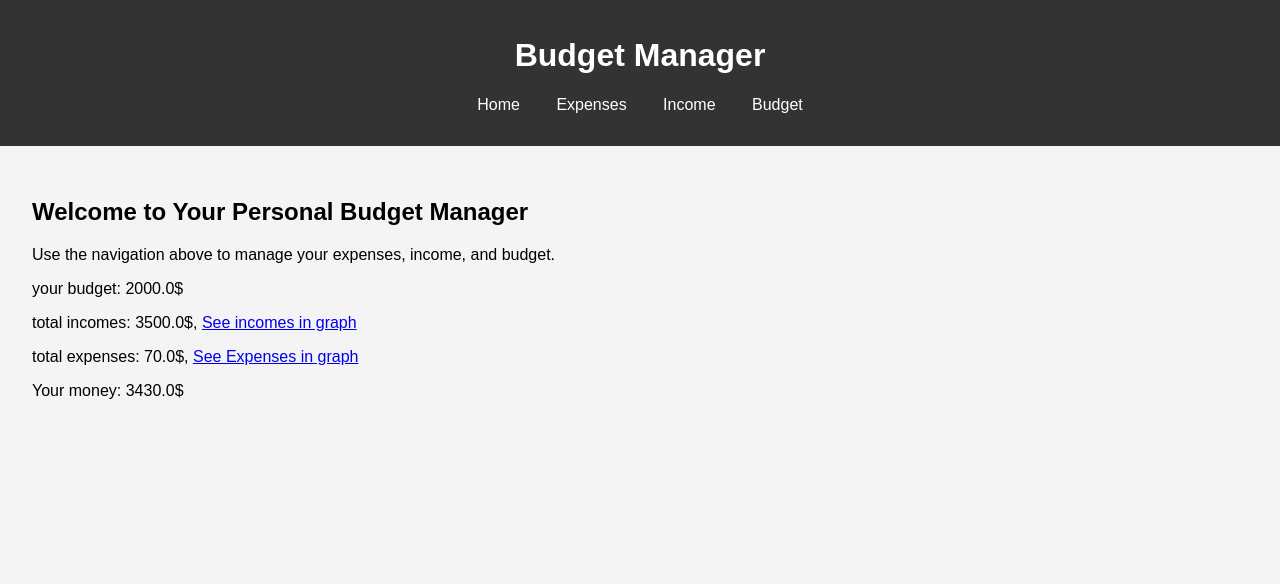
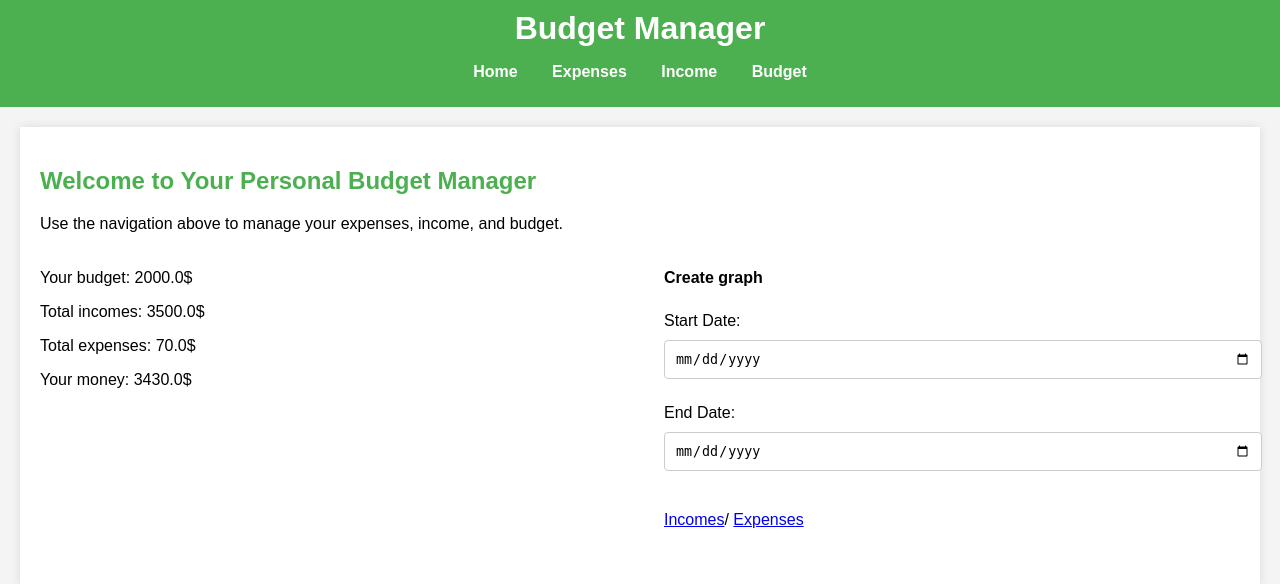
Before and after one commit to razmazlih/BudgetBuddy, a Flask app: page / in a window 1280 px wide. Shown: the top 584 px of the page. Run offline with Flask 3, Linux system fonts and the light colour scheme.

Commit message:
update budget page and add function to select date for graph in index.html

```diff
--- a/app.py
+++ b/app.py
@@ -2,4 +2,4 @@
 from ui.main_ui import app
 
 if __name__ == "__main__":
-    app.run(debug=True)
+    app.run(debug=True, port=1231)
--- a/logic/data_management.py
+++ b/logic/data_management.py
@@ -242,6 +242,8 @@ def _create_budget(categories: list) -> dict:
 
     total_budget = 0.0
     for category, amount in categories:
+        if amount == 0:
+            continue
         budget_dict["categories"][category] = amount
         total_budget += amount
 
@@ -284,6 +286,10 @@ def update_budget(new_category: str, new_amount):
 
     updated_budget = _create_budget(tuple_budget.items())
     _open_write_file(BUDGET_FILE_LOCATION, updated_budget)
+
+
+def get_full_budget():
+    return _open_read_file(BUDGET_FILE_LOCATION)
 
 
 def get_total_expense() -> float:
--- a/ui/main_ui.py
+++ b/ui/main_ui.py
@@ -1,5 +1,5 @@
 from .display_reports import show_expense_graph, show_income_graph
-from flask import Flask, render_template, request, redirect, url_for
+from flask import Flask, render_template, request, redirect, url_for, jsonify
 from logic.data_management import (
     add_record,
     add_expense,
@@ -14,7 +14,8 @@ from logic.data_management import (
     get_budget,
     get_expenses,
     get_incomes,
-    get_budget_categories
+    get_budget_categories,
+    get_full_budget
 )
 
 
@@ -22,16 +23,14 @@ app = Flask(__name__)
 
 
 # דף הבית
-@app.route("/")
+@app.route('/')
 def index():
-    return render_template("index.html", total_expenses= get_total_expense(), total_incomes=get_total_income(), my_budget=get_budget())
-
+    return render_template('index.html', total_expenses=get_total_expense(), total_incomes=get_total_income(), my_budget=get_budget())
 
 # דף ניהול הוצאות
-@app.route("/expenses")
+@app.route('/expenses', methods=['GET', 'POST'])
 def expenses():
-    my_expenses = get_expenses()
-    return render_template("expenses.html", expenses=my_expenses)
+    return render_template('expenses.html', my_expenses=get_expenses())
 
 
 @app.route("/add_expenses", methods=["POST"])
@@ -83,10 +82,17 @@ def add_new_income():
     return render_template("index.html", total_expenses= get_total_expense(), total_incomes=get_total_income(), my_budget=get_budget())
 
 
-@app.route("/budget")
+@app.route('/budget', methods=['GET', 'POST'])
 def budget():
-    return render_template("budget.html", categories=get_budget_categories(), total=get_budget())
-
+    if request.method == 'POST':
+        new_category = request.form['new_category']
+        new_amount = request.form['new_amount']
+        update_budget(new_category, new_amount)
+        return redirect(url_for('budget'))
+    now_budget = get_full_budget()
+    categories = now_budget.get('categories', {})
+    total = now_budget.get('monthly_budget', 0)
+    return render_template('budget.html', categories=categories, total=total)
 
 @app.route("/expense-graph")
 def expense_graph():
--- a/ui/static/styles.css
+++ b/ui/static/styles.css
@@ -1,4 +1,5 @@
-/* static/styles.css */
+/* styles.css */
+
 body {
     font-family: Arial, sans-serif;
     margin: 0;
@@ -7,27 +8,115 @@ body {
 }
 
 header {
-    background-color: #333;
+    background-color: #4CAF50;
     color: white;
-    padding: 1em 0;
+    padding: 10px 0;
     text-align: center;
 }
 
+header h1 {
+    margin: 0;
+}
+
 nav ul {
-    list-style: none;
+    list-style-type: none;
     padding: 0;
 }
 
 nav ul li {
     display: inline;
-    margin: 0 1em;
+    margin: 0 15px;
 }
 
 nav ul li a {
     color: white;
     text-decoration: none;
+    font-weight: bold;
+}
+
+nav ul li a:hover {
+    text-decoration: underline;
 }
 
 main {
-    padding: 2em;
+    margin: 20px;
+    padding: 20px;
+    background-color: white;
+    box-shadow: 0 0 10px rgba(0, 0, 0, 0.1);
 }
+
+h2 {
+    color: #4CAF50;
+}
+
+.budget-overview {
+    display: flex;
+    justify-content: space-between;
+    margin: 20px 0;
+}
+
+.budget-summary, .graph-section {
+    width: 48%;
+}
+
+.graph-section form {
+    display: flex;
+    flex-direction: column;
+}
+
+.graph-section form label,
+.graph-section form input {
+    margin: 5px 0;
+}
+
+table {
+    width: 100%;
+    border-collapse: collapse;
+    margin: 20px 0;
+}
+
+table, th, td {
+    border: 1px solid #ddd;
+}
+
+th, td {
+    padding: 10px;
+    text-align: left;
+}
+
+th {
+    background-color: #4CAF50;
+    color: white;
+}
+
+form {
+    margin: 20px 0;
+}
+
+form label {
+    display: block;
+    margin: 10px 0 5px;
+}
+
+form input[type="text"],
+form input[type="number"],
+form input[type="date"] {
+    width: 100%;
+    padding: 10px;
+    margin: 5px 0 20px;
+    border: 1px solid #ccc;
+    border-radius: 4px;
+}
+
+form input[type="submit"] {
+    background-color: #4CAF50;
+    color: white;
+    padding: 10px 15px;
+    border: none;
+    border-radius: 4px;
+    cursor: pointer;
+}
+
+form input[type="submit"]:hover {
+    background-color: #45a049;
+}
--- a/ui/templates/base.html
+++ b/ui/templates/base.html
@@ -1,4 +1,3 @@
-<!-- templates/base.html -->
 <!DOCTYPE html>
 <html lang="en">
 <head>
--- a/ui/templates/expenses.html
+++ b/ui/templates/expenses.html
@@ -36,7 +36,7 @@
             </tr>
         </thead>
         <tbody>
-            {% for one_expense in expenses %}
+            {% for one_expense in my_expenses %}
             <tr>
                 <td>{{ one_expense["date"] }}</td>
                 <td>{{ one_expense["category"] }}</td>
--- a/ui/templates/index.html
+++ b/ui/templates/index.html
@@ -1,13 +1,39 @@
-<!-- templates/index.html -->
 {% extends 'base.html' %}
 
 {% block content %}
 <h2>Welcome to Your Personal Budget Manager</h2>
 <p>Use the navigation above to manage your expenses, income, and budget.</p>
-<div>
-    <p>your budget: {{ my_budget }}$</p>
-    <p>total incomes: {{ total_incomes }}$, <a href="/income-graph?start_date=2024-06-01&end_date=2024-06-30" target="_blank">See incomes in graph</a></p>
-    <p>total expenses: {{ total_expenses }}$, <a href="/expense-graph?start_date=2024-06-01&end_date=2024-06-30" target="_blank">See Expenses in graph</a> </p>
-    <p>Your money: {{ total_incomes - total_expenses }}$</p>
+<div class="budget-overview">
+    <div class="budget-summary">
+        <p>Your budget: {{ my_budget }}$</p>
+        <p>Total incomes: {{ total_incomes }}$</p>
+        <p>Total expenses: {{ total_expenses }}$</p>
+        <p>Your money: {{ total_incomes - total_expenses }}$</p>
+    </div>
+    <div class="graph-section">
+        <p><strong>Create graph</strong></p>
+        <form id="dateForm">
+            <label for="start_date">Start Date:</label>
+            <input type="date" id="start_date" name="start_date" required>
+            <label for="end_date">End Date:</label>
+            <input type="date" id="end_date" name="end_date" required>
+        </form>
+        <p><a id="incomeGraphLink" href="#" target="_blank">Incomes</a>/ <a id="expenseGraphLink" href="#"
+                target="_blank">Expenses</a></p>
+    </div>
 </div>
+
+<script>
+    function updateLinks() {
+        var startDate = document.getElementById('start_date').value;
+        var endDate = document.getElementById('end_date').value;
+        var incomeGraphLink = document.getElementById('incomeGraphLink');
+        var expenseGraphLink = document.getElementById('expenseGraphLink');
+        incomeGraphLink.href = '/income-graph?start_date=' + startDate + '&end_date=' + endDate;
+        expenseGraphLink.href = '/expense-graph?start_date=' + startDate + '&end_date=' + endDate;
+    }
+
+    document.getElementById('start_date').addEventListener('change', updateLinks);
+    document.getElementById('end_date').addEventListener('change', updateLinks);
+</script>
 {% endblock %}
```
Also changed, not shown: ui/templates/budget.html (+12 -1 lines).
